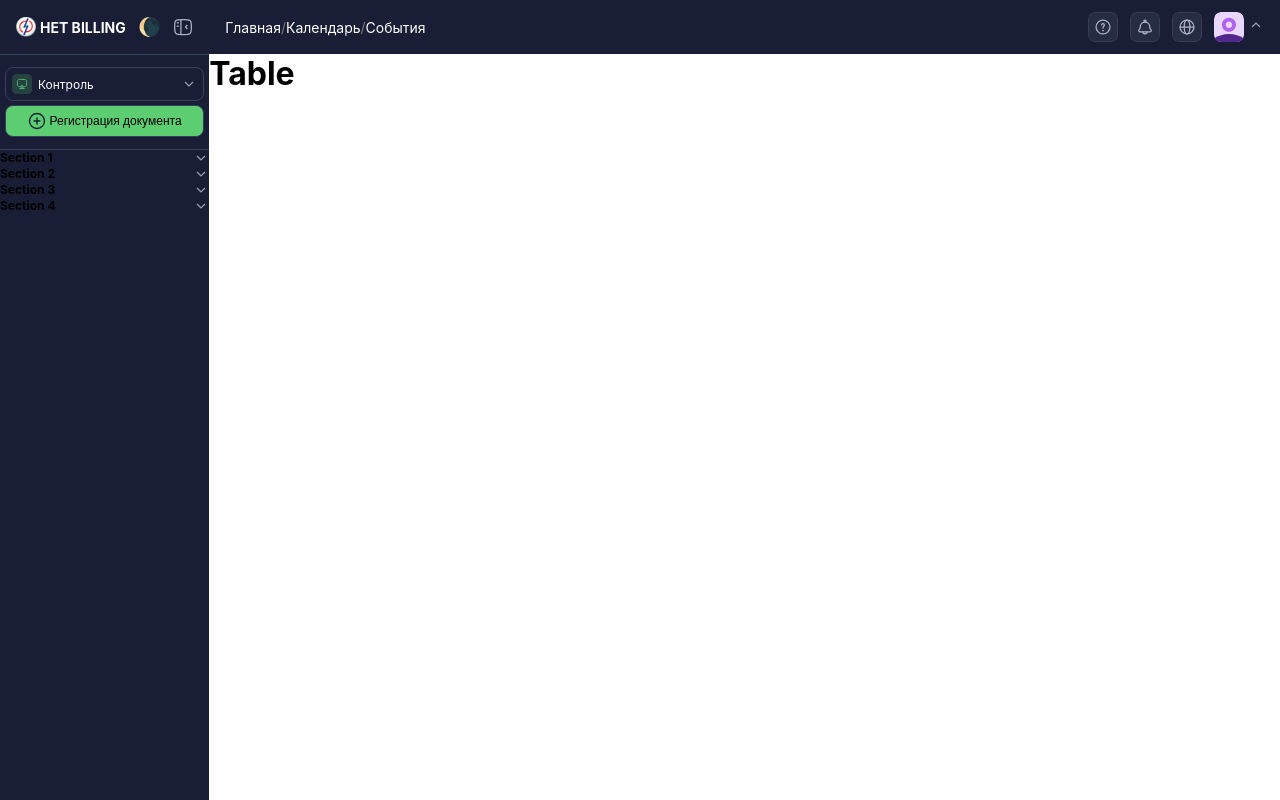
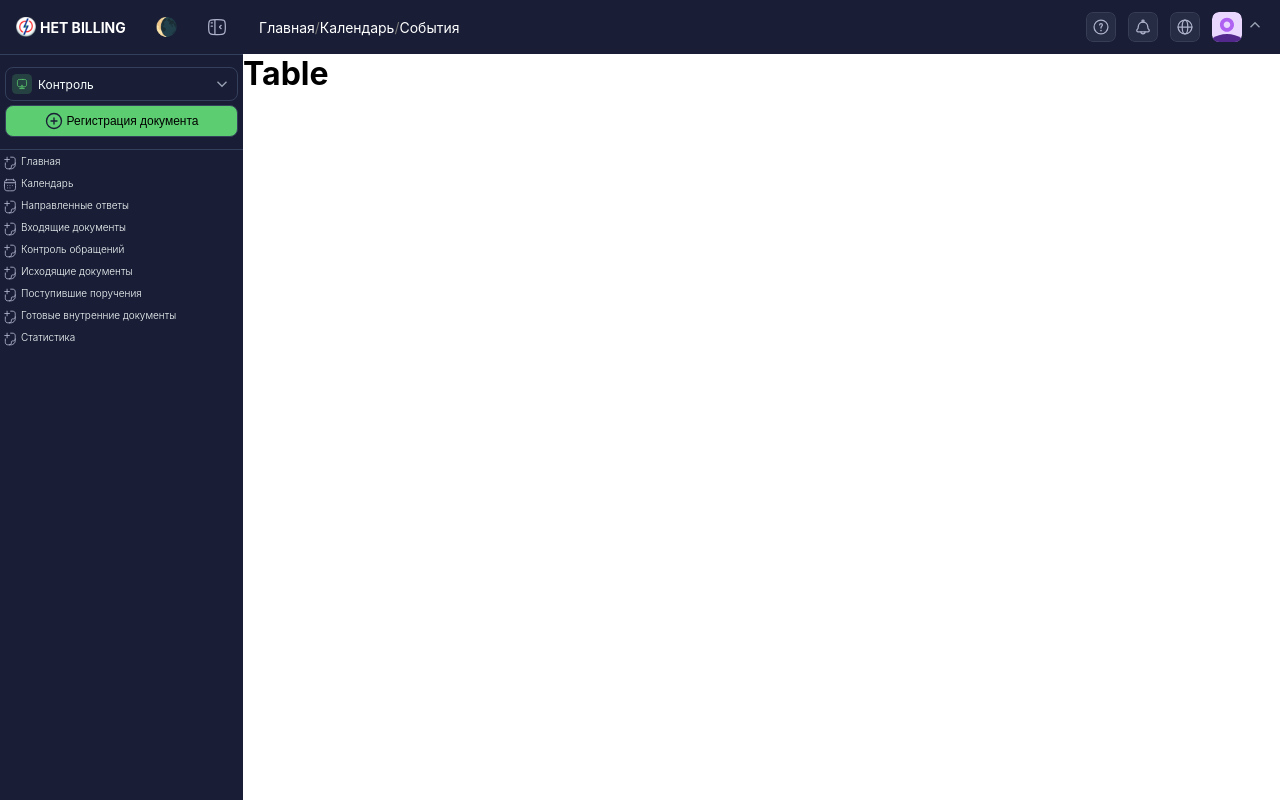
Before and after one commit to azimjon01/net-billing, a React (Vite) app: page /calendar/events in a window 1280 px wide. Built offline with nearby package versions, Linux system fonts and the light colour scheme.

Commit message:
accordion fixed

```diff
--- a/src/components/layout/sidebar/Sidebar.styles.ts
+++ b/src/components/layout/sidebar/Sidebar.styles.ts
@@ -1,7 +1,7 @@
 import styled from "@emotion/styled";
 
 export const SidebarContainer = styled.div<{ open: boolean }>((props) => ({
-  width: props.open ? 250 : 37,
+  width: props.open ? 300 : 40,
   transition: "width 0.3s ease",
   backgroundColor: props.theme.colors.primary,
 }));
--- a/src/components/ui/accordion/Accordion.tsx
+++ b/src/components/ui/accordion/Accordion.tsx
@@ -8,6 +8,7 @@ const Accordion = () => {
         <AccordionItem
           key={index}
           title={section.title}
+          externalIcon={section.externalIcon}
           items={section.items}
         />
       ))}
--- a/src/components/ui/accordion/accordion-item/AccordionItem.styles.ts
+++ b/src/components/ui/accordion/accordion-item/AccordionItem.styles.ts
@@ -1,17 +1,29 @@
 import styled from "@emotion/styled";
 import { Link } from "react-router-dom";
 
-export const AcoordionContainer = styled.div({});
+export const AcoordionContainer = styled.div({
+  padding: "4px 3px",
+});
 
 export const AccordionHeader = styled.div({
   display: "flex",
   justifyContent: "space-between",
+  alignItems: "start",
   cursor: "pointer",
 });
 
-export const AccordionTitle = styled.h2({
-  fontSize: 12,
+export const AcordionName = styled.div({
+  display: "flex",
+  justifyContent: "space-between",
+  alignItems: "center",
+  gap: 4,
 });
+
+export const AccordionTitle = styled.h2((props) => ({
+  color: props.theme.colors.tertiary,
+  fontSize: 10,
+  fontWeight: 300,
+}));
 
 export const ItemList = styled.div({
   paddingLeft: 20,
@@ -20,6 +32,11 @@ export const ItemList = styled.div({
 });
 
 export const StyledLink = styled(Link)({
+  display: "flex",
+  justifyContent: "start",
+  alignItems: "center",
+  fontSize: 10,
+  gap: 4,
   color: "#aaa",
   padding: "6px 0",
   textDecoration: "none",
--- a/src/components/ui/accordion/accordion-item/AccordionItem.tsx
+++ b/src/components/ui/accordion/accordion-item/AccordionItem.tsx
@@ -4,30 +4,36 @@ import {
   AccordionHeader,
   AccordionTitle,
   AcoordionContainer,
+  AcordionName,
   ItemList,
   StyledLink,
 } from "./AccordionItem.styles";
 
 interface Props {
   title: string;
-  items: { label: string; path: string }[];
+  externalIcon: string;
+  items: { label: string; path: string; internalIcon: string }[];
 }
 
-export const AccordionItem = ({ title, items }: Props) => {
+export const AccordionItem = ({ title, externalIcon, items }: Props) => {
   const [open, setOpen] = useState(false);
   return (
     <>
       <AcoordionContainer>
         <AccordionHeader onClick={() => setOpen(!open)}>
-          <AccordionTitle>{title}</AccordionTitle>
+          <AcordionName>
+            <ChevronIcon src={externalIcon} width={14} height={14} />
+            <AccordionTitle>{title}</AccordionTitle>
+          </AcordionName>
           {open ? (
             <ChevronIcon
-              rotate={180}
+              rotate={0}
               src="/assets/logos/sidebar/control-panel/chevron-down-icon.svg"
             />
           ) : (
             <ChevronIcon
-              rotate={0}
+              display="none"
+              rotate={180}
               src="/assets/logos/sidebar/control-panel/chevron-down-icon.svg"
             />
           )}
@@ -37,6 +43,7 @@ export const AccordionItem = ({ title, items }: Props) => {
           <ItemList>
             {items.map((item, i) => (
               <StyledLink key={i} to={item.path}>
+                <ChevronIcon src={item.internalIcon} width={14} height={14} />
                 {item.label}
               </StyledLink>
             ))}
--- a/src/components/ui/chevron-icon/ChevronIcon.styles.ts
+++ b/src/components/ui/chevron-icon/ChevronIcon.styles.ts
@@ -1,25 +1,26 @@
 import styled from "@emotion/styled";
 
 interface IconProps {
-  rotate?: number;
-  size?: number;
-  color?: string;
-  width?: number;
-  height?: number;
+  rotate: number;
+  size: number;
+  color: string;
+  width: number;
+  height: number;
+  display: string;
 }
 
 export const Icon = styled.span<IconProps>(
-  ({ rotate, size, color, width, height }) => ({
-    display: "inline-block",
+  ({ rotate, size, color, width, height, display }) => ({
     fontSize: `${size}px`,
     width,
     height,
     color,
+    display: display,
     transform: `rotate(${rotate}deg)`,
     cursor: "pointer",
     img: {
-      width: "100%",
-      height: "100%",
+      width,
+      height,
     },
   }),
 );
--- a/src/components/ui/chevron-icon/ChevronIcon.tsx
+++ b/src/components/ui/chevron-icon/ChevronIcon.tsx
@@ -7,22 +7,25 @@ interface ChevronIconProps {
   width?: number;
   height?: number;
   src?: string;
+  display?: string;
 }
 
 export const ChevronIcon = ({
   rotate = 0,
   size = 16,
   color = "#999",
-  width,
-  height,
+  width = 18,
+  height = 18,
   src,
+  display = "inline-block",
 }: ChevronIconProps) => (
   <Icon
     rotate={rotate}
     size={size}
     color={color}
-    width={width ?? size}
-    height={height ?? size}
+    width={width}
+    height={height}
+    display={display}
   >
     {src ? <img src={src} alt="chevron" /> : "⌄"}
   </Icon>
--- a/src/data/accordionData.ts
+++ b/src/data/accordionData.ts
@@ -1,62 +1,141 @@
 export const accordionData = [
   {
-    title: "Section 1",
+    title: "Главная",
+    externalIcon: "/assets/logos/sidebar/accordion/file-icon.svg",
     items: [
-      { label: "Item 1", path: "/item1" },
-      { label: "Item 2", path: "/item2" },
-      { label: "Item 3", path: "/item3" },
-      { label: "Item 4", path: "/item4" },
-      { label: "Item 5", path: "/item5" },
-      { label: "Item 6", path: "/item6" },
-      { label: "Item 7", path: "/item7" },
-      { label: "Item 8", path: "/item8" },
-      { label: "Item 9", path: "/item9" },
-      { label: "Item 10", path: "/item10" },
+      {
+        label: "Главная",
+        path: "/glavnaya",
+        internalIcon: "/assets/logos/sidebar/accordion/file-icon.svg",
+      },
     ],
   },
   {
-    title: "Section 2",
+    title: "Календарь",
+    externalIcon: "/assets/logos/sidebar/accordion/kalendar-icon.svg",
     items: [
-      { label: "Item 1", path: "/item1" },
-      { label: "Item 2", path: "/item2" },
-      { label: "Item 3", path: "/item3" },
-      { label: "Item 4", path: "/item4" },
-      { label: "Item 5", path: "/item5" },
-      { label: "Item 6", path: "/item6" },
-      { label: "Item 7", path: "/item7" },
-      { label: "Item 8", path: "/item8" },
-      { label: "Item 9", path: "/item9" },
-      { label: "Item 10", path: "/item10" },
+      {
+        label: "Календарь",
+        path: "/kalendar",
+        internalIcon: "/assets/logos/sidebar/accordion/file-icon.svg",
+      },
     ],
   },
   {
-    title: "Section 3",
+    title: "Направленные ответы",
+    externalIcon: "/assets/logos/sidebar/accordion/file-icon.svg",
     items: [
-      { label: "Item 1", path: "/item1" },
-      { label: "Item 2", path: "/item2" },
-      { label: "Item 3", path: "/item3" },
-      { label: "Item 4", path: "/item4" },
-      { label: "Item 5", path: "/item5" },
-      { label: "Item 6", path: "/item6" },
-      { label: "Item 7", path: "/item7" },
-      { label: "Item 8", path: "/item8" },
-      { label: "Item 9", path: "/item9" },
-      { label: "Item 10", path: "/item10" },
+      {
+        label: "Направленные ответы",
+        path: "/otvety",
+        internalIcon: "/assets/logos/sidebar/accordion/file-icon.svg",
+      },
     ],
   },
   {
-    title: "Section 4",
+    title: "Входящие документы",
+    externalIcon: "/assets/logos/sidebar/accordion/file-icon.svg",
     items: [
-      { label: "Item 1", path: "/item1" },
-      { label: "Item 2", path: "/item2" },
-      { label: "Item 3", path: "/item3" },
-      { label: "Item 4", path: "/item4" },
-      { label: "Item 5", path: "/item5" },
-      { label: "Item 6", path: "/item6" },
-      { label: "Item 7", path: "/item7" },
-      { label: "Item 8", path: "/item8" },
-      { label: "Item 9", path: "/item9" },
-      { label: "Item 10", path: "/item10" },
+      {
+        label: "Входящие документы",
+        path: "/vhod-docs",
+        internalIcon: "/assets/logos/sidebar/accordion/file-icon.svg",
+      },
+    ],
+  },
+  {
+    title: "Контроль обращений",
+    externalIcon: "/assets/logos/sidebar/accordion/file-icon.svg",
+    items: [
+      {
+        label: "Контроль обращений",
+        path: "/kontrol-obrash",
+        internalIcon: "/assets/logos/sidebar/accordion/file-icon.svg",
+      },
+    ],
+  },
+  {
+    title: "Исходящие документы",
+    externalIcon: "/assets/logos/sidebar/accordion/file-icon.svg",
+    items: [
+      {
+        label: "Исходящие документы",
+        path: "/isxod-docs",
+        internalIcon: "/assets/logos/sidebar/accordion/file-icon.svg",
+      },
+    ],
+  },
+  {
+    title: "Поступившие поручения",
+    externalIcon: "/assets/logos/sidebar/accordion/file-icon.svg",
+    items: [
+      {
+        label: "Поступившие поручения",
+        path: "/porucheniya",
+        internalIcon: "/assets/logos/sidebar/accordion/file-icon.svg",
+      },
+    ],
+  },
+  {
+    title: "Готовые внутренние документы",
+    externalIcon: "/assets/logos/sidebar/accordion/file-icon.svg",
+    items: [
+      {
+        label: "Готовые внутренние документы",
+        path: "/vnutrennie",
+        internalIcon: "/assets/logos/sidebar/accordion/file-icon.svg",
+      },
+    ],
+  },
+  {
+    title: "Статистика",
+    externalIcon: "/assets/logos/sidebar/accordion/file-icon.svg",
+    items: [
+      {
+        label: "Персонала",
+        path: "/statistika/personala",
+        internalIcon: "/assets/logos/sidebar/accordion/file-icon.svg",
+      },
+      {
+        label: "По подведомственным органам",
+        path: "/statistika/podvedomstvennim",
+        internalIcon: "/assets/logos/sidebar/accordion/file-icon.svg",
+      },
+      {
+        label: "Сотрудников департамента",
+        path: "/statistika/departament",
+        internalIcon: "/assets/logos/sidebar/accordion/file-icon.svg",
+      },
+      {
+        label: "Отделом",
+        path: "/statistika/otdelom",
+        internalIcon: "/assets/logos/sidebar/accordion/file-icon.svg",
+      },
+      {
+        label: "Согласований",
+        path: "/statistika/soglasovanie",
+        internalIcon: "/assets/logos/sidebar/accordion/file-icon.svg",
+      },
+      {
+        label: "Действия контролеров",
+        path: "/statistika/kontroler",
+        internalIcon: "/assets/logos/sidebar/accordion/file-icon.svg",
+      },
+      {
+        label: "Канцелярий",
+        path: "/statistika/kantselyariya",
+        internalIcon: "/assets/logos/sidebar/accordion/file-icon.svg",
+      },
+      {
+        label: "Сектор фишки",
+        path: "/statistika/sektor-fishki",
+        internalIcon: "/assets/logos/sidebar/accordion/file-icon.svg",
+      },
+      {
+        label: "Общее состояние документов",
+        path: "/statistika/obshie-dokumenty",
+        internalIcon: "/assets/logos/sidebar/accordion/file-icon.svg",
+      },
     ],
   },
 ];
```
Also changed, not shown: public/assets/logos/sidebar/accordion/file-icon.svg (added), public/assets/logos/sidebar/accordion/kalendar-icon.svg (added).
